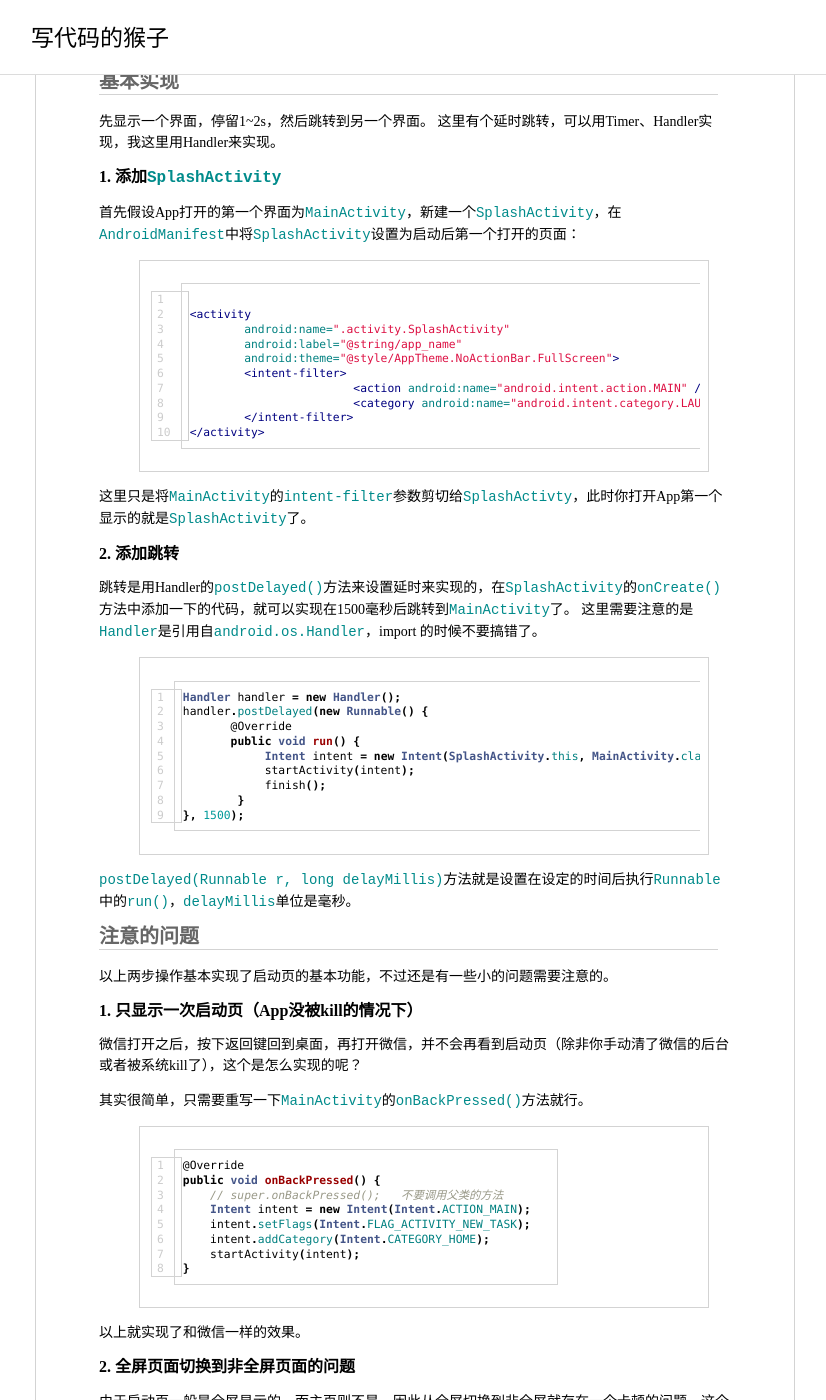
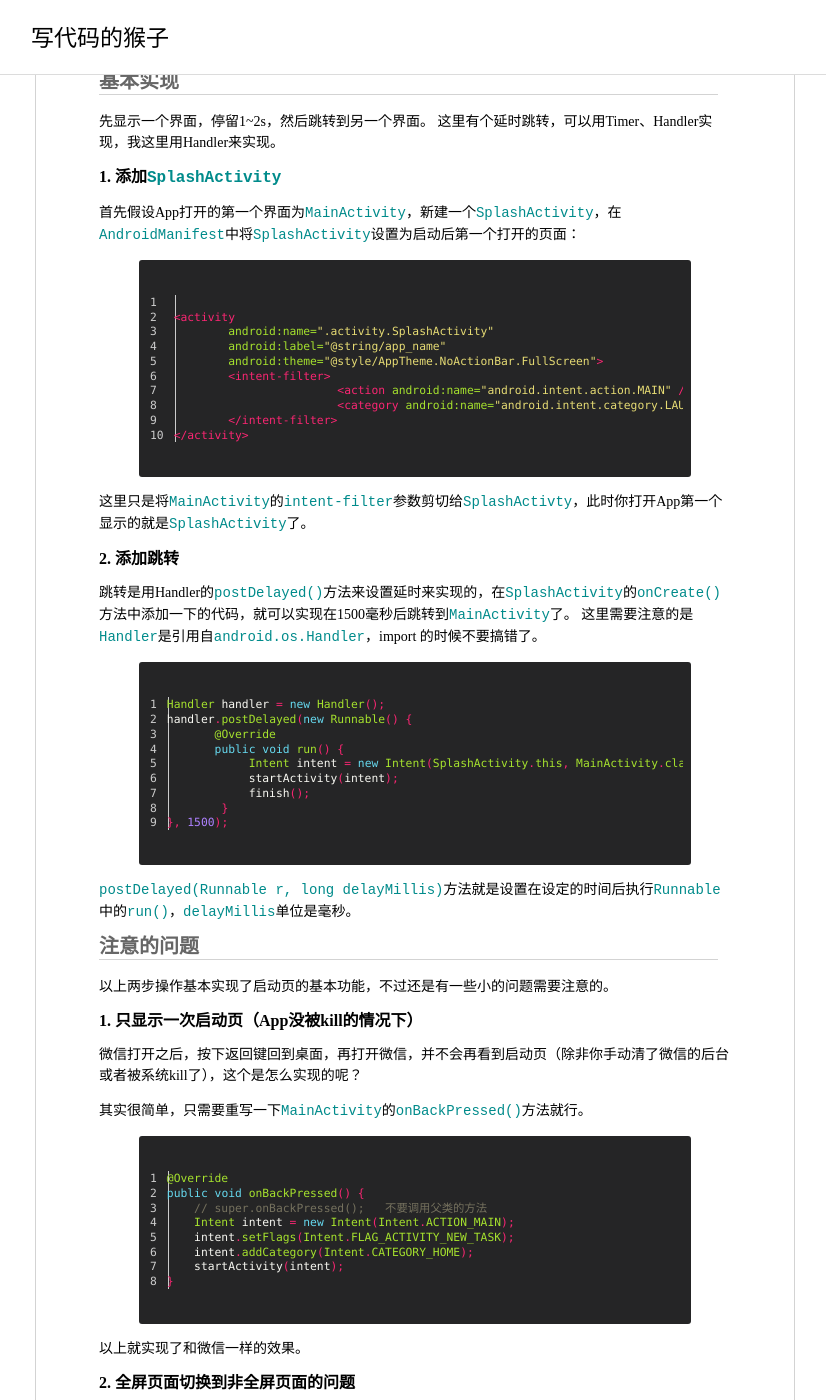
Before and after one commit to laobie/laobie.github.io, a Jekyll site: the page built from _posts/2015-11-18-android-splash.md, in a window 1280 px wide and 1400 px high, scrolled down 206 px. Shown: the whole window, without its empty margins (226-1052 px from the left). Built offline with Jekyll 4.4.1, drawn with Linux system fonts in a browser that asks for light colours; comment, search, counter and statistics services are not loaded.

Commit message:
modify code block color

```diff
--- a/assets/css/post.css
+++ b/assets/css/post.css
@@ -109,11 +109,12 @@
 
 pre {
     font-family: Inconsolata, Consolas, "DEJA VU SANS MONO", "DROID SANS MONO", Proggy, monospace;
-    border: solid 1px lightgrey;
-    padding: 8px;
+    /*border: solid 1px lightgrey;*/
     line-height: 130%;
     font-size: 90%;
     /*margin-left: 10px;*/
+    /*font: bold;*/
+    /*padding-left: 3px;*/
     width: 100%;
 }
 
--- a/assets/css/syntax.css
+++ b/assets/css/syntax.css
@@ -1,65 +1,68 @@
-.highlight  { background: #ffffff; }
-.highlight .c { color: #999988; font-style: italic } /* Comment */
-.highlight .err { color: #a61717; background-color: #e3d2d2 } /* Error */
-.highlight .k { font-weight: bold } /* Keyword */
-.highlight .o { font-weight: bold } /* Operator */
-.highlight .cm { color: #999988; font-style: italic } /* Comment.Multiline */
-.highlight .cp { color: #999999; font-weight: bold } /* Comment.Preproc */
-.highlight .c1 { color: #999988; font-style: italic } /* Comment.Single */
-.highlight .cs { color: #999999; font-weight: bold; font-style: italic } /* Comment.Special */
-.highlight .gd { color: #000000; background-color: #ffdddd } /* Generic.Deleted */
-.highlight .gd .x { color: #000000; background-color: #ffaaaa } /* Generic.Deleted.Specific */
-.highlight .ge { font-style: italic } /* Generic.Emph */
-.highlight .gr { color: #aa0000 } /* Generic.Error */
-.highlight .gh { color: #999999 } /* Generic.Heading */
-.highlight .gi { color: #000000; background-color: #ddffdd } /* Generic.Inserted */
-.highlight .gi .x { color: #000000; background-color: #aaffaa } /* Generic.Inserted.Specific */
-.highlight .go { color: #888888 } /* Generic.Output */
-.highlight .gp { color: #555555 } /* Generic.Prompt */
-.highlight .gs { font-weight: bold } /* Generic.Strong */
-.highlight .gu { color: #aaaaaa } /* Generic.Subheading */
-.highlight .gt { color: #aa0000 } /* Generic.Traceback */
-.highlight .kc { font-weight: bold } /* Keyword.Constant */
-.highlight .kd { font-weight: bold } /* Keyword.Declaration */
-.highlight .kp { font-weight: bold } /* Keyword.Pseudo */
-.highlight .kr { font-weight: bold } /* Keyword.Reserved */
-.highlight .kt { color: #445588; font-weight: bold } /* Keyword.Type */
-.highlight .m { color: #009999 } /* Literal.Number */
-.highlight .s { color: #d14 } /* Literal.String */
-.highlight .na { color: #008080 } /* Name.Attribute */
-.highlight .nb { color: #0086B3 } /* Name.Builtin */
-.highlight .nc { color: #445588; font-weight: bold } /* Name.Class */
-.highlight .no { color: #008080 } /* Name.Constant */
-.highlight .ni { color: #800080 } /* Name.Entity */
-.highlight .ne { color: #990000; font-weight: bold } /* Name.Exception */
-.highlight .nf { color: #990000; font-weight: bold } /* Name.Function */
-.highlight .nn { color: #555555 } /* Name.Namespace */
-.highlight .nt { color: #000080 } /* Name.Tag */
-.highlight .nv { color: #008080 } /* Name.Variable */
-.highlight .ow { font-weight: bold } /* Operator.Word */
-.highlight .w { color: #bbbbbb } /* Text.Whitespace */
-.highlight .mf { color: #009999 } /* Literal.Number.Float */
-.highlight .mh { color: #009999 } /* Literal.Number.Hex */
-.highlight .mi { color: #009999 } /* Literal.Number.Integer */
-.highlight .mo { color: #009999 } /* Literal.Number.Oct */
-.highlight .sb { color: #d14 } /* Literal.String.Backtick */
-.highlight .sc { color: #d14 } /* Literal.String.Char */
-.highlight .sd { color: #d14 } /* Literal.String.Doc */
-.highlight .s2 { color: #d14 } /* Literal.String.Double */
-.highlight .se { color: #d14 } /* Literal.String.Escape */
-.highlight .sh { color: #d14 } /* Literal.String.Heredoc */
-.highlight .si { color: #d14 } /* Literal.String.Interpol */
-.highlight .sx { color: #d14 } /* Literal.String.Other */
-.highlight .sr { color: #009926 } /* Literal.String.Regex */
-.highlight .s1 { color: #d14 } /* Literal.String.Single */
-.highlight .ss { color: #990073 } /* Literal.String.Symbol */
-.highlight .bp { color: #999999 } /* Name.Builtin.Pseudo */
-.highlight .vc { color: #008080 } /* Name.Variable.Class */
-.highlight .vg { color: #008080 } /* Name.Variable.Global */
-.highlight .vi { color: #008080 } /* Name.Variable.Instance */
-.highlight .il { color: #009999 } /* Literal.Number.Integer.Long */
-.highlight .lineno { color: #ccc; display:inline-block; padding: 0 5px; border-right:1px solid #ccc; }
+.highlight  { background: #252526; border-radius: 3px;padding: 8px;}
+.c { color: #75715e } /* Comment */
+.err { color: #960050; background-color: #1e0010 } /* Error */
+.k { color: #66d9ef } /* Keyword */
+.l { color: #ae81ff } /* Literal */
+.n { color: #f8f8f2 } /* Name */
+.o { color: #f92672 } /* Operator */
+.p { color: #f8f8f2 } /* Punctuation */
+.cm { color: #75715e } /* Comment.Multiline */
+.cp { color: #75715e } /* Comment.Preproc */
+.c1 { color: #75715e } /* Comment.Single */
+.cs { color: #75715e } /* Comment.Special */
+.gd { color: #f92672 } /* Generic.Deleted */
+.ge { font-style: italic } /* Generic.Emph */
+.gi { color: #a6e22e } /* Generic.Inserted */
+.gs { font-weight: bold } /* Generic.Strong */
+.gu { color: #75715e } /* Generic.Subheading */
+.kc { color: #66d9ef } /* Keyword.Constant */
+.kd { color: #66d9ef } /* Keyword.Declaration */
+.kn { color: #f92672 } /* Keyword.Namespace */
+.kp { color: #66d9ef } /* Keyword.Pseudo */
+.kr { color: #66d9ef } /* Keyword.Reserved */
+.kt { color: #66d9ef } /* Keyword.Type */
+.ld { color: #e6db74 } /* Literal.Date */
+.m { color: #ae81ff } /* Literal.Number */
+.s { color: #e6db74 } /* Literal.String */
+.na { color: #a6e22e } /* Name.Attribute */
+.nb { color: #f8f8f2 } /* Name.Builtin */
+.nc { color: #a6e22e } /* Name.Class */
+.no { color: #66d9ef } /* Name.Constant */
+.nd { color: #a6e22e } /* Name.Decorator */
+.ni { color: #f8f8f2 } /* Name.Entity */
+.ne { color: #a6e22e } /* Name.Exception */
+.nf { color: #a6e22e } /* Name.Function */
+.nl { color: #f8f8f2 } /* Name.Label */
+.nn { color: #f8f8f2 } /* Name.Namespace */
+.nx { color: #a6e22e } /* Name.Other */
+.py { color: #f8f8f2 } /* Name.Property */
+.nt { color: #f92672 } /* Name.Tag */
+.nv { color: #f8f8f2 } /* Name.Variable */
+.ow { color: #f92672 } /* Operator.Word */
+.w { color: #f8f8f2 } /* Text.Whitespace */
+.mb { color: #ae81ff } /* Literal.Number.Bin */
+.mf { color: #ae81ff } /* Literal.Number.Float */
+.mh { color: #ae81ff } /* Literal.Number.Hex */
+.mi { color: #ae81ff } /* Literal.Number.Integer */
+.mo { color: #ae81ff } /* Literal.Number.Oct */
+.sb { color: #e6db74 } /* Literal.String.Backtick */
+.sc { color: #e6db74 } /* Literal.String.Char */
+.sd { color: #e6db74 } /* Literal.String.Doc */
+.s2 { color: #e6db74 } /* Literal.String.Double */
+.se { color: #ae81ff } /* Literal.String.Escape */
+.sh { color: #e6db74 } /* Literal.String.Heredoc */
+.si { color: #e6db74 } /* Literal.String.Interpol */
+.sx { color: #e6db74 } /* Literal.String.Other */
+.sr { color: #e6db74 } /* Literal.String.Regex */
+.s1 { color: #e6db74 } /* Literal.String.Single */
+.ss { color: #e6db74 } /* Literal.String.Symbol */
+.bp { color: #f8f8f2 } /* Name.Builtin.Pseudo */
+.vc { color: #f8f8f2 } /* Name.Variable.Class */
+.vg { color: #f8f8f2 } /* Name.Variable.Global */
+.vi { color: #f8f8f2 } /* Name.Variable.Instance */
+.il { color: #ae81ff } /* Literal.Number.Integer.Long */
+
+.lineno { color: #ccc; display:inline-block;padding-right: 5px;
+border-right:1px solid #ccc;
+}
 .highlight pre code { display: block; white-space: pre; overflow-x: auto; word-wrap: normal; }
-.highlight code{
-	color: black;
-}
```
